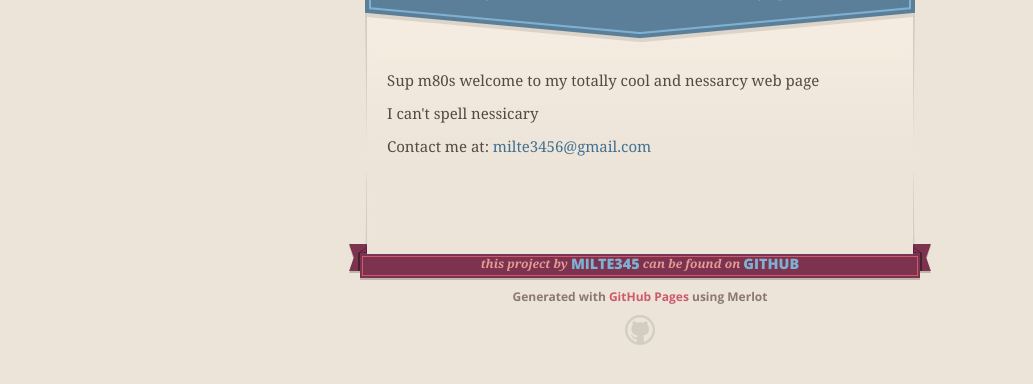
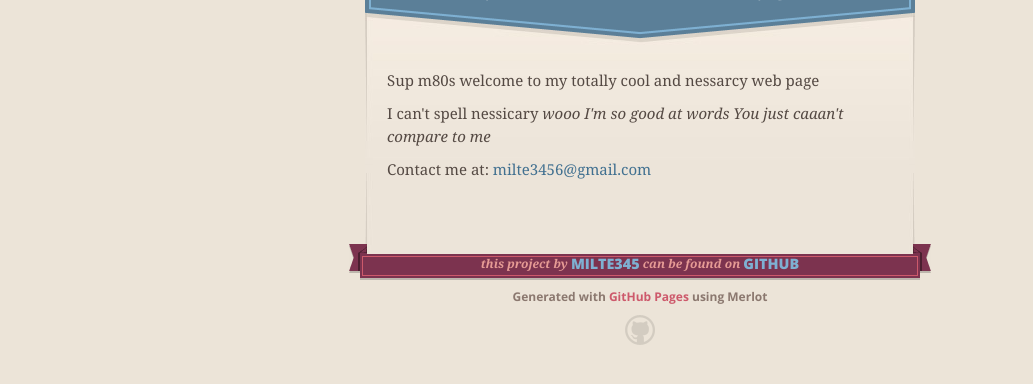
Before and after one commit to milte345/SiteTest, a plain HTML site: page index.html in a window 1280 px wide. Shown: the part 172-556 px from the top of the page, without its empty margins (0-1033 px from the left). Drawn offline with nearby package versions, Linux system fonts and the light colour scheme.

```diff
--- a/index.html
+++ b/index.html
@@ -48,7 +48,9 @@
       <section id="main_content">
         <p>Sup m80s welcome to my totally cool and nessarcy web page</p>
 
-<p>I can't spell nessicary</p>
+<p>I can't spell nessicary
+<em>wooo I'm so good at words</em>
+<em>You just caaan't compare to me</em></p>
 
 <p>Contact me at: <a href="mailto:milte3456@gmail.com">milte3456@gmail.com</a></p>
       </section>
--- a/params.json
+++ b/params.json
@@ -1 +1 @@
-{"name":"Sitetest","tagline":"Completely experimental and tooootally worth it","body":"Sup m80s welcome to my totally cool and nessarcy web page\r\n\r\nI can't spell nessicary\r\n\r\n\r\nContact me at: milte3456@gmail.com","google":"","note":"Don't delete this file! It's used internally to help with page regeneration."}
+{"name":"Sitetest","tagline":"Completely experimental and tooootally worth it","body":"Sup m80s welcome to my totally cool and nessarcy web page\r\n\r\nI can't spell nessicary\r\n_wooo I'm so good at words_\r\n_You just caaan't compare to me_\r\n\r\nContact me at: milte3456@gmail.com","google":"","note":"Don't delete this file! It's used internally to help with page regeneration."}
```
